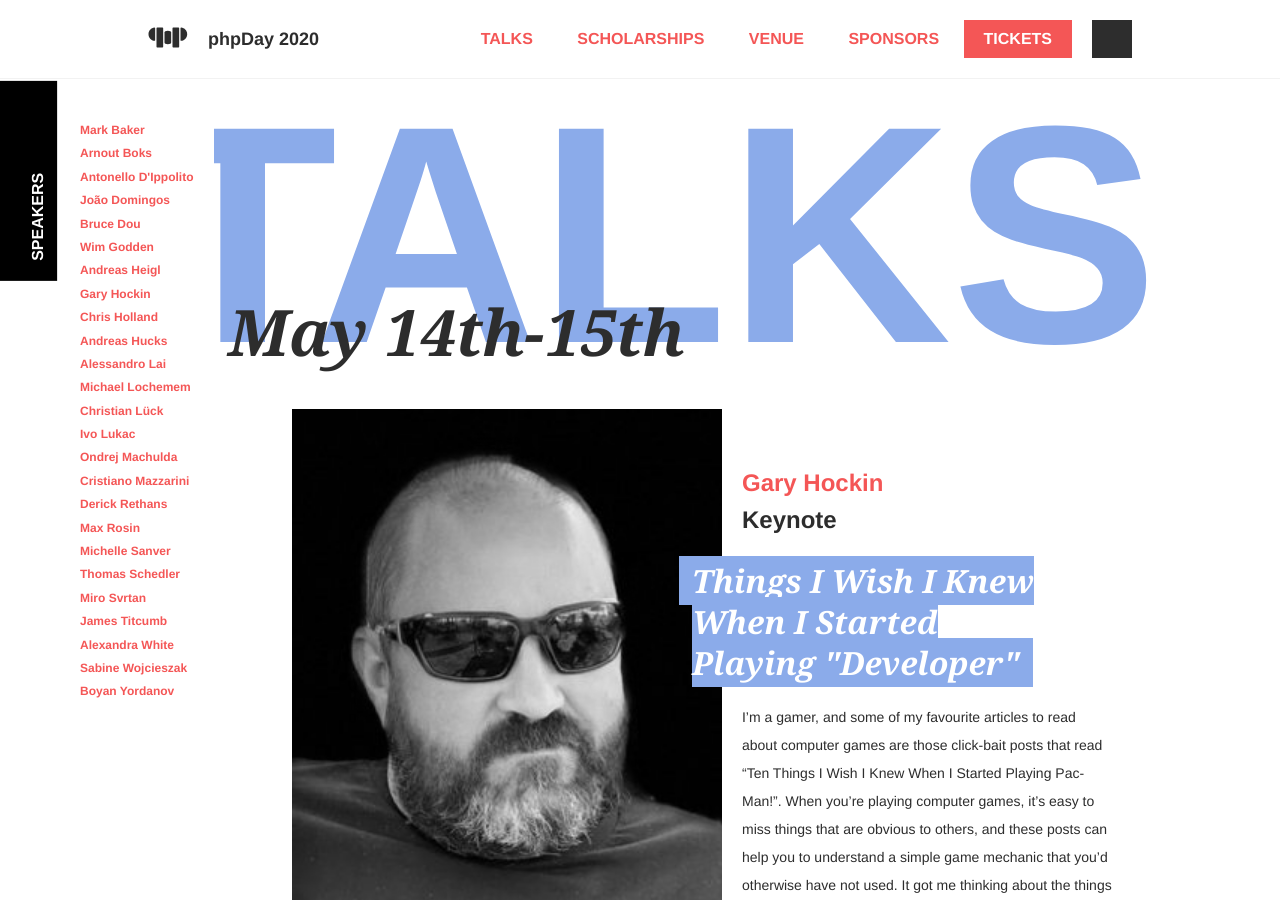
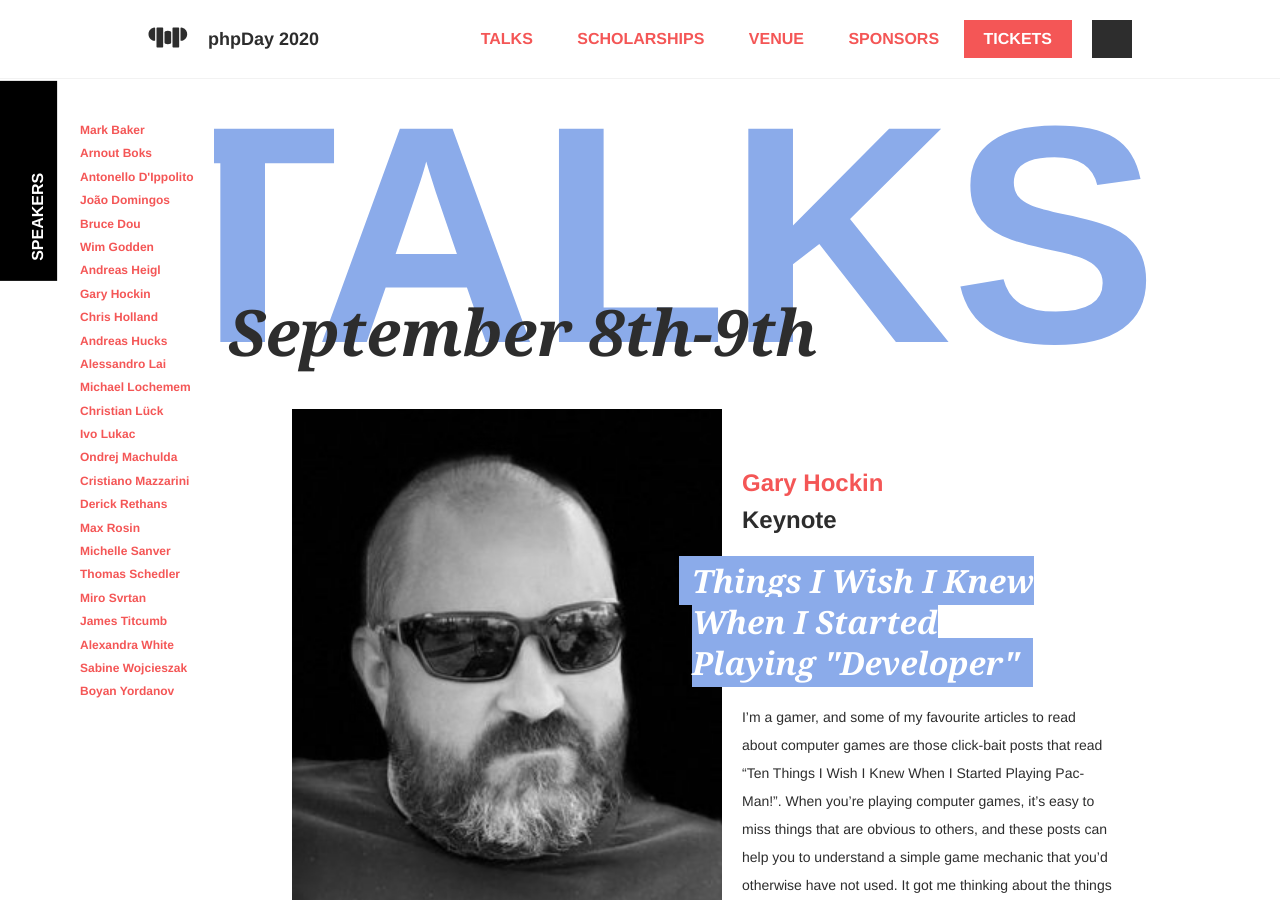
Before and after one commit to giuliatosato/2020.phpday.it, a Jekyll site: the page built from talks.md, in a window 1280 px wide and 900 px high. Built offline with Jekyll 4.4.1, drawn with Linux system fonts in a browser that asks for light colours; some web fonts are replaced; comment, search, counter and statistics services are not loaded.

Commit message:
Update date in talks page

```diff
--- a/talks.md
+++ b/talks.md
@@ -14,7 +14,7 @@ title: Talks
 
   <div class="talks-intro">
     <h2 class="talks-intro__date">
-      May 14th-15th
+      September 8th-9th
     </h2>
   </div>
 
```
